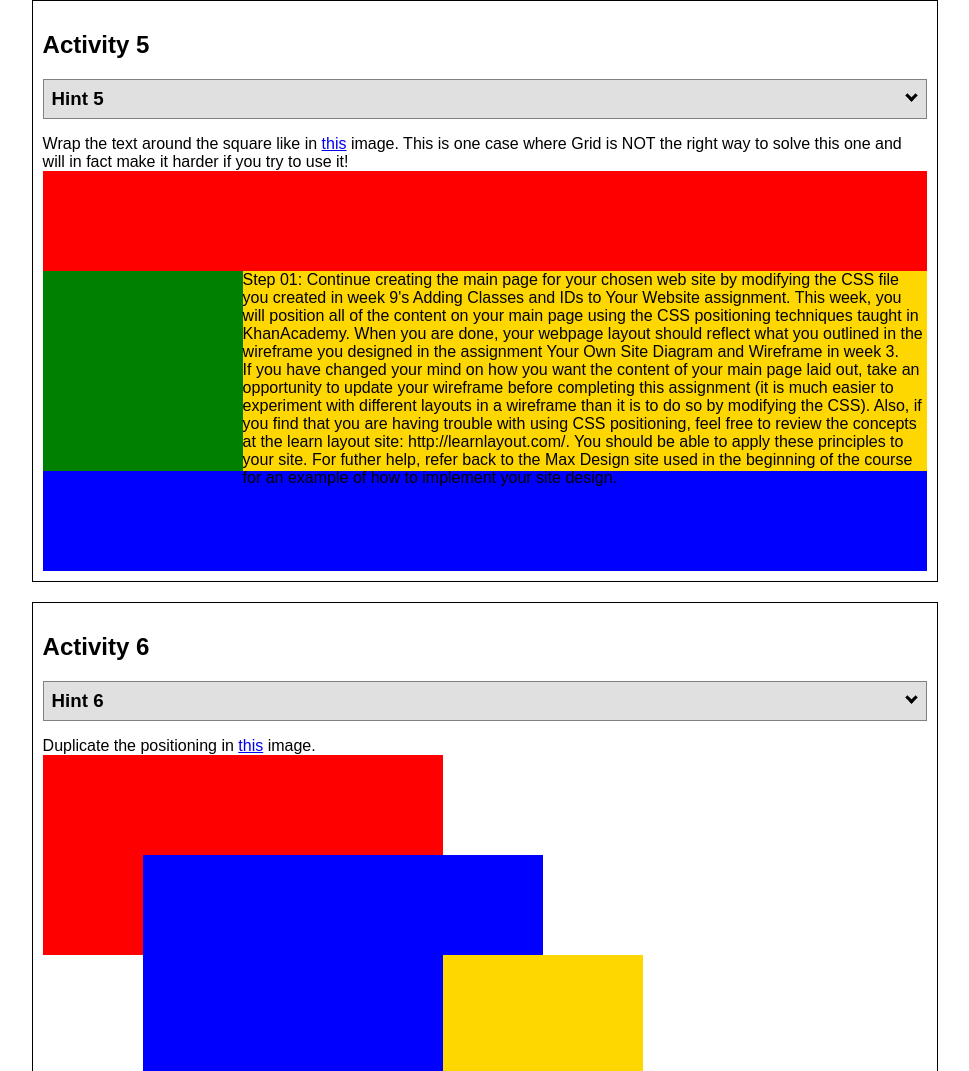
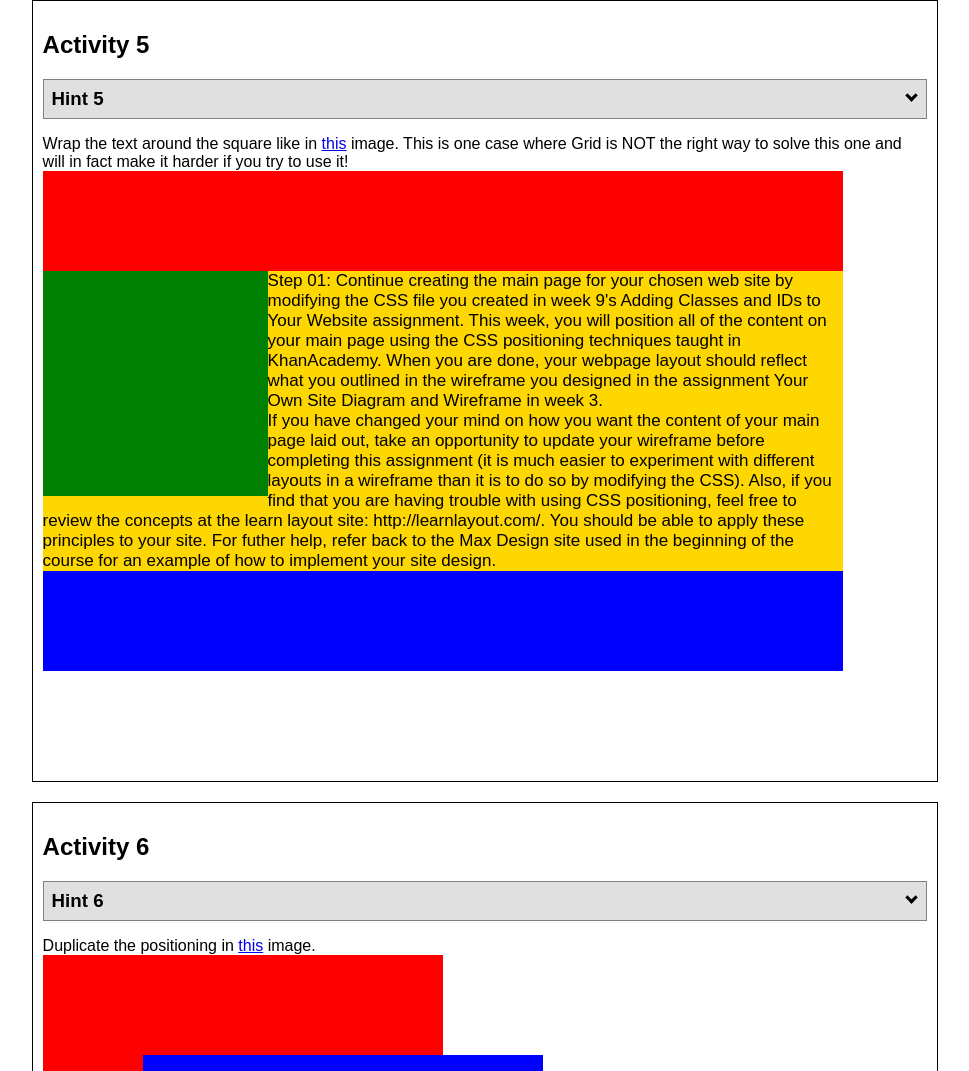
Before and after one commit to guidarmike/wdd130, a plain HTML site: page positioning.html in a window 1280 px wide. Shown: the part 2775-3846 px from the top of the page, without its empty margins (155-1124 px from the left). Drawn offline with Linux system fonts and the light colour scheme.

Commit message:
Width adjustment for each content

```diff
--- a/positionstyles.css
+++ b/positionstyles.css
@@ -5,7 +5,8 @@
   display: grid;
   grid-template-columns: 1fr 1fr;
   justify-items: center;
-  gap: 20px
+  gap: 20px;
+  width: 600px;
 }
 
 .red1 {
@@ -84,6 +85,7 @@
   /* This is the parent of the activity 3 boxes. */
   display: grid;
   grid-template-columns: 1fr 1fr;
+  width: 600px
 }
 
 .red3 {
@@ -117,6 +119,7 @@
 .content4 {
   /* This is the parent of the activity 4 boxes. */
   height: 400px;
+  width: 600px;
   display: grid;
   grid-template-columns: 1fr 1fr;
 }
@@ -150,7 +153,8 @@
 /* Activity 5 styles */
 .content5 {
   /* This is the parent of the activity 5 boxes. */
-  height: 400px;
+  height: 600px;
+  width: 800px;
 }
 
 .red5 {
@@ -160,8 +164,8 @@
 }
 
 .green5 {
-  width: 200px;
-  height: 200px;
+  width: 225px;
+  height: 225px;
   background-color: green;
   float: left;
 }
@@ -170,6 +174,7 @@
   width: 100%;
   height: 50%;
   background-color: gold;
+  font-size: 17px;
 }
 
 .blue5 {
```
